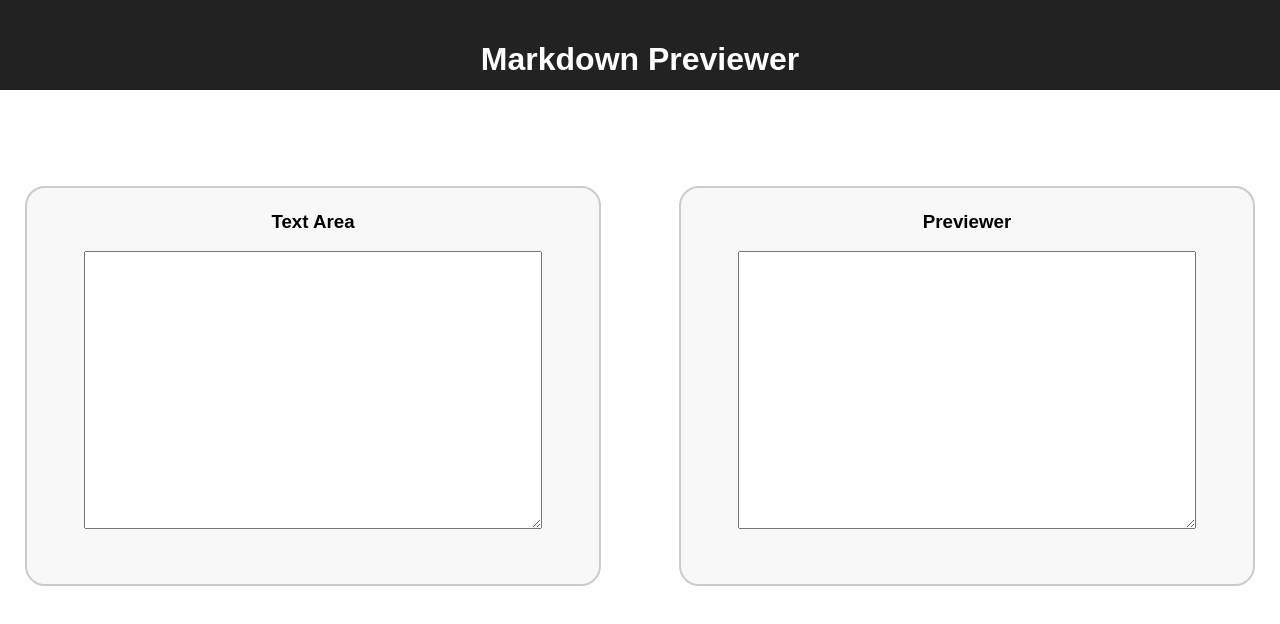
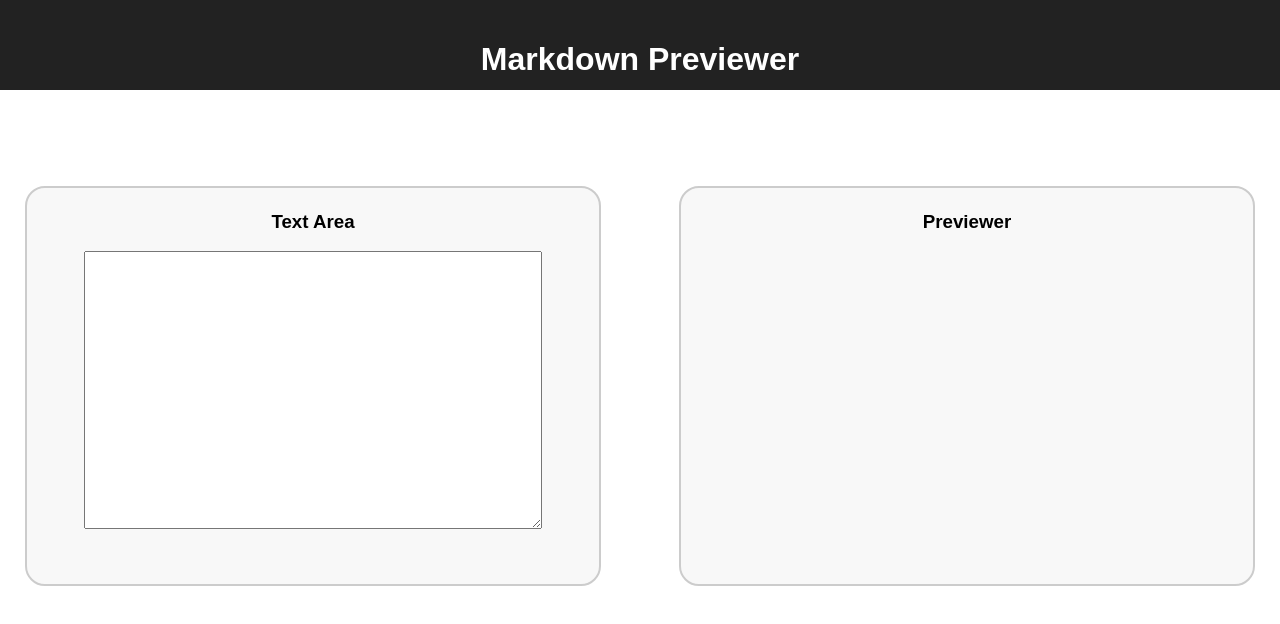
Before and after one commit to Lorenatacal/Markdown-Previewer, a React (Create React App) app: page / in a window 1280 px wide. Shown: the top 624 px of the page. Built offline with nearby package versions, Linux system fonts and the light colour scheme.

Commit message:
Install and use ReactMarkdown component

```diff
--- a/package.json
+++ b/package.json
@@ -5,9 +5,11 @@
   "dependencies": {
     "react": "^16.5.2",
     "react-dom": "^16.5.2",
+    "react-markdown": "^4.0.1",
     "react-scripts": "1.1.5",
     "react-textarea-autosize": "^7.0.4",
-    "styled-components": "^3.4.9"
+    "styled-components": "^3.4.9",
+    "undo": "^0.1.4"
   },
   "scripts": {
     "start": "react-scripts start",
--- a/src/Previewer.js
+++ b/src/Previewer.js
@@ -2,6 +2,7 @@ import React from 'react';
 import ReactDOM from 'react-dom';
 import Text from './Text'
 import styled from 'styled-components';
+import ReactMarkdown from 'react-markdown';
 
 
 const StyledContainer = styled.div`
@@ -29,22 +30,17 @@ const StyledTitle = styled.h3`
 text-align: center;
 `;
 
-const StyledPreviewer = styled.textarea`
-width: 80%;
+const StyledReactMarkdown = styled(ReactMarkdown)`
+width: 98%;
 height: 70%;
-`;
-
-const StyledArea = styled.textarea`
-    width: 80%;
-    height: 70%;
+overflow-wrap: break-word;
 `;
 
 const Previewer = props => {
-    console.log(props, "props")
     return (
         <StyledContainer>
             <StyledTitle>Previewer</StyledTitle>
-            <StyledPreviewer value={props.input} />
+            <StyledReactMarkdown source={props.input} />
         </StyledContainer>
     )
 }
--- a/src/Text.js
+++ b/src/Text.js
@@ -48,7 +48,6 @@ class Text extends React.Component {
         this.setState({
             value: event.target.value
         });
-        console.log(this.state.value, "value")
     }
 
     render() {
```
Also changed, not shown: 1 other file (tests, documents, lock files or other folders).
